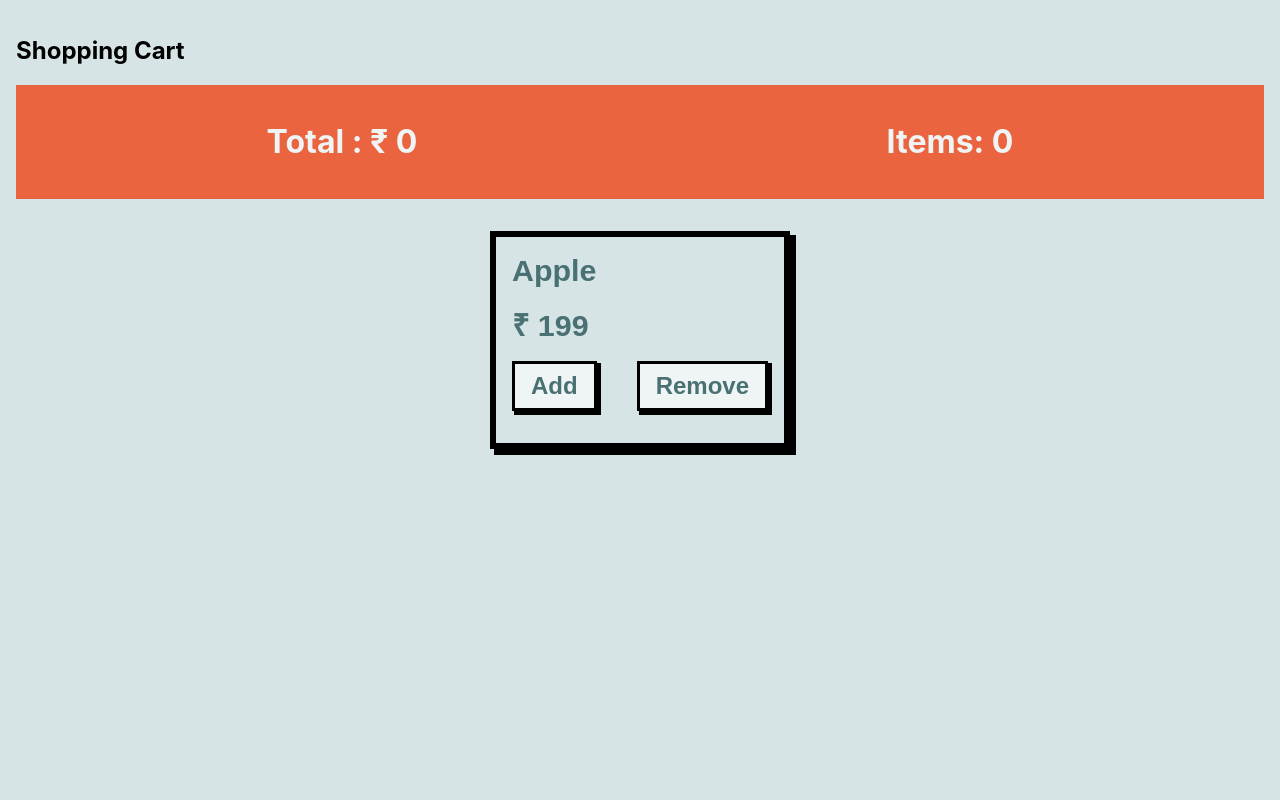
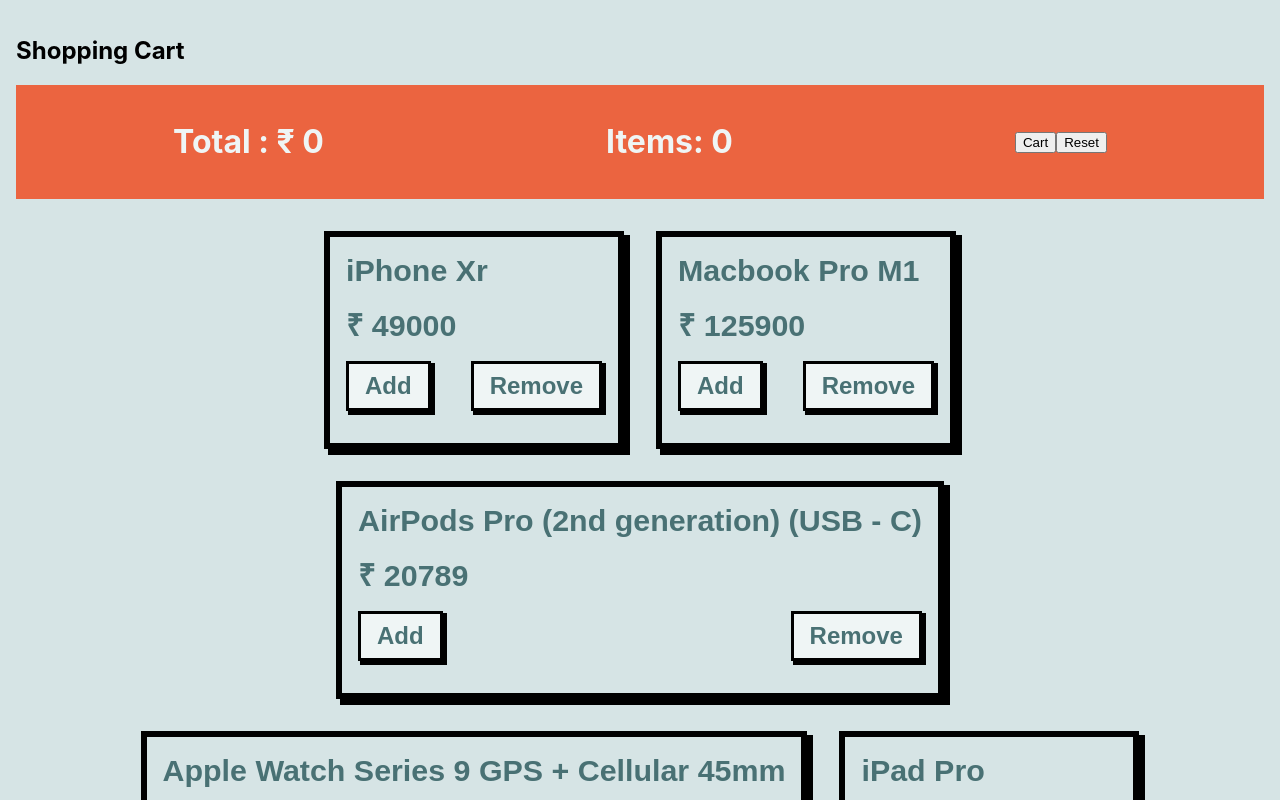
Before and after one commit to HarshuHacker/shopping-cart-hooks, a React (Create React App) app: page / in a window 1280 px wide. Shown: the top 800 px of the page. Built offline with nearby package versions, Linux system fonts and the light colour scheme.

Commit message:
Added Cart Option

```diff
--- /dev/null
+++ b/src/components/CartModal.jsx
@@ -0,0 +1,32 @@
+import React from "react";
+import styles from "../styles/CartModal.module.css";
+import { useContextValue } from "../contexts/itemContext";
+
+function CartModal() {
+  const { handleCart, handleReset, cart, total } = useContextValue();
+  return (
+    <div className={styles.cartModal}>
+      <div className={styles.closeButton} onClick={handleCart}>
+        Close
+      </div>
+      <div className={styles.clearButton} onClick={handleReset}>
+        Clear
+      </div>
+      <div className={styles.itemContainer}>
+        {cart.map((prod) => (
+          <div key={prod.id} className={styles.cartCard}>
+            <h1>{prod.name}</h1>
+            <h3>x{prod.qty}</h3>
+            <h3>{prod.price}</h3>
+          </div>
+        ))}
+      </div>
+      <div className={styles.total}>
+        <div className={styles.totalText}>Total</div>
+        <div className={styles.totalPrice}>&#x20B9; {total}</div>
+      </div>
+    </div>
+  );
+}
+
+export default CartModal;
--- a/src/components/ItemCard.jsx
+++ b/src/components/ItemCard.jsx
@@ -2,7 +2,7 @@
 import styles from "../styles/ItemCard.module.css";
 import { useContextValue } from "../contexts/itemContext";
 
-function ItemCard({ name, price }) {
+function ItemCard({ name, price, id }) {
   const { handleAdd, handleRemove } = useContextValue();
 
   return (
@@ -10,7 +10,10 @@
       <div className={styles.itemName}>{name}</div>
       <div className={styles.itemPrice}>&#x20B9; {price}</div>
       <div className={styles.itemButtonsWrapper}>
-        <button className={styles.itemButton} onClick={() => handleAdd(price)}>
+        <button
+          className={styles.itemButton}
+          onClick={() => handleAdd({ name, price, id })}
+        >
           Add
         </button>
         <button
--- a/src/components/Items.jsx
+++ b/src/components/Items.jsx
@@ -1,10 +1,13 @@
 import styles from "../styles/Item.module.css";
 import ItemCard from "./ItemCard";
+import data from "../data/itemData";
 
 function Items() {
   return (
     <div className={styles.wrapper}>
-      <ItemCard name="Apple" price={199} />
+      {data.map((item) => (
+        <ItemCard {...item} key={item.id} />
+      ))}
     </div>
   );
 }
--- a/src/components/Navbar.jsx
+++ b/src/components/Navbar.jsx
@@ -3,11 +3,19 @@
 import { useContextValue } from "../contexts/itemContext";
 
 function Navbar() {
-  const { item, total } = useContextValue();
+  const { item, total, handleReset, handleCart } = useContextValue();
   return (
     <div className={styles.container}>
       <h1>Total : &#x20B9; {total}</h1>
       <h1>Items: {item}</h1>
+      <div className={styles.buttonsWrapper}>
+        <button className={styles.button} onClick={handleCart}>
+          Cart
+        </button>
+        <button className={styles.button} onClick={handleReset}>
+          Reset
+        </button>
+      </div>
     </div>
   );
 }
--- a/src/contexts/itemContext.js
+++ b/src/contexts/itemContext.js
@@ -1,4 +1,5 @@
-import { createContext, useContext, useState } from "react";
+import { createContext, useContext, useEffect, useState } from "react";
+import CartModal from "../components/CartModal";
 
 const itemsContext = createContext();
 
@@ -10,10 +11,28 @@
 const CustomItemContext = (props) => {
   const [total, setTotal] = useState(0);
   const [item, setItem] = useState(0);
+  const [showCart, setShowCart] = useState(false);
+  const [cart, setCart] = useState([]);
 
-  const handleAdd = (price) => {
-    setItem(item + 1);
-    setTotal((prevState) => prevState + price);
+  useEffect(() => {
+    console.log(cart, total, item, showCart);
+  }, [cart]);
+
+  const handleAdd = (product) => {
+    const index = cart.findIndex((prod) => prod.id === product.id);
+    if (index === -1) {
+      setCart([{ ...product, qty: 1 }, ...cart]);
+    } else {
+      const newCart = cart.map((prod, i) => {
+        if (index === i) {
+          return { ...prod, qty: prod.qty + 1 };
+        }
+        return prod;
+      });
+      setCart(newCart);
+    }
+    setTotal((prevState) => prevState + product.price)
+    setItem((prevState) => prevState + 1)
   };
 
   const handleRemove = (price) => {
@@ -23,10 +42,32 @@
     }
   };
 
+  const handleCart = () => {
+    setShowCart((prevState) => !prevState);
+  };
+
+  const handleReset = () => {
+    setItem(0);
+    setTotal(0);
+  };
+
   return (
     <itemsContext.Provider
-      value={{ item, setItem, total, setTotal, handleAdd, handleRemove }}
+      value={{
+        item,
+        setItem,
+        total,
+        setTotal,
+        handleAdd,
+        handleRemove,
+        handleReset,
+        handleCart,
+        cart,
+        showCart,
+        setShowCart,
+      }}
     >
+      {showCart && <CartModal />}
       {props.children}
     </itemsContext.Provider>
   );
--- a/src/data/itemData.js
+++ b/src/data/itemData.js
@@ -1,28 +1,28 @@
 const data = [
   {
     id: 1,
-    name: 'T-shirt',
-    price: 100,
+    name: 'iPhone Xr',
+    price: 49000,
   },
   {
     id: 2,
-    name: 'Pants',
-    price: 200,
+    name: 'Macbook Pro M1',
+    price: 125900,
   },
   {
     id: 3,
-    name: 'Shoes',
-    price: 300,
+    name: 'AirPods Pro (2nd generation) (USB - C) ',
+    price: 20789,
   },
   {
     id: 4,
-    name: 'Hat',
-    price: 400,
+    name: 'Apple Watch Series 9 GPS + Cellular 45mm',
+    price: 50900,
   },
   {
     id: 5,
-    name: 'Socks',
-    price: 500,
+    name: 'iPad Pro',
+    price: 0,
   },
 ];
 
--- /dev/null
+++ b/src/styles/CartModal.module.css
@@ -0,0 +1,89 @@
+.cartModal {
+    position: fixed;
+    top: 0;
+    left: 0;
+    width: 100%;
+    height: 100%;
+    background-color: rgba(255, 255, 255, 0.9);
+    z-index: 100;
+    display: flex;
+    flex-direction: column;
+    align-items: center;
+    color: white;
+    overflow: hidden;
+}
+
+.itemContainer {
+    width: 80%;
+    height: 60%;
+    margin-block: 1rem;
+    overflow: scroll;
+    display: flex;
+    flex-direction: column;
+
+}
+
+.cartCard {
+    height: 100px;
+    border: 4px solid var(--accent-color);
+    position: relative;
+    margin-block: 1rem;
+    background-color: var(--secondary-color);
+    color: var(--primary-color);
+    display: flex;
+    justify-content: space-between;
+    align-items: center;
+    padding-inline: 3rem;
+    z-index: 140;
+    pointer-events: all;
+}
+
+.total {
+    width: 80%;
+    margin-block: 1rem;
+    display: flex;
+    justify-content: space-between;
+    align-items: center;
+
+    padding: 1rem 1.4rem;
+    color: var(--primary-color);
+    background-color: var(--accent-color);
+    border: 0.3rem solid var(--secondary-color);
+}
+
+.totalText {
+    font-size: 3rem;
+    font-weight: 700;
+    margin-inline: 1rem;
+
+}
+
+.totalPrice {
+    font-size: 3rem;
+    font-weight: 700;
+    margin-inline: 1rem;
+}
+
+.closeButton {
+    position: fixed;
+    top: 0;
+    right: 0;
+    background-color: var(--accent-color);
+    border: none;
+    font-size: 1.5rem;
+    padding: 0.5rem;
+    cursor: pointer;
+    z-index: 150;
+}
+
+.clearButton {
+    position: fixed;
+    top: 0;
+    left: 0;
+    background-color: rgb(0, 0, 0);
+    border: none;
+    font-size: 1.5rem;
+    padding: 0.5rem;
+    cursor: pointer;
+    z-index: 150;
+}
```
